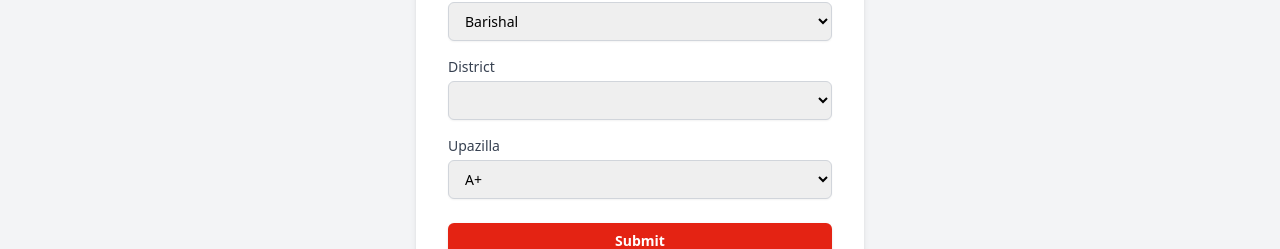
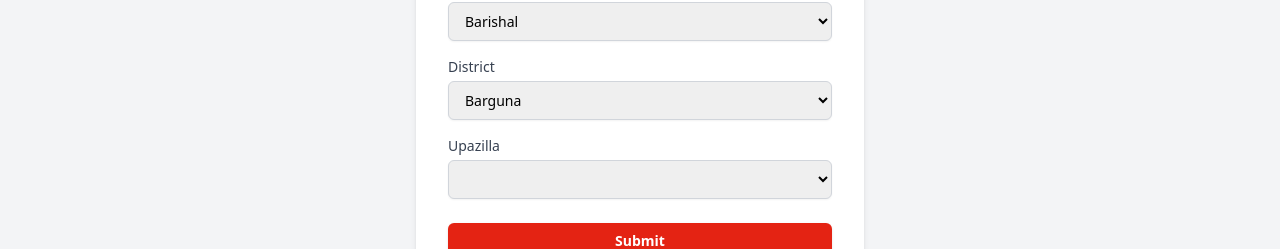
Before and after one commit to rifatjayed/Blood_Donation, a React (Vite) app: page / in a window 1280 px wide. Shown: the part 631-880 px from the top of the page. Built offline with nearby package versions, Linux system fonts and the light colour scheme.

Commit message:
division management done

```diff
--- a/src/components/pages/RegisterPage.jsx
+++ b/src/components/pages/RegisterPage.jsx
@@ -6,7 +6,7 @@ import "react-datepicker/dist/react-datepicker.css";
 import divisionData from "../../assets/division";
 
 const RegisterPage = () => {
-  console.log(divisionData[0].district[0].district);
+  // console.log(divisionData[0].district[0].district);
 
   const [division, setDivision] = useState();
   const [district, setDistrict] = useState();
@@ -17,19 +17,23 @@ const RegisterPage = () => {
     bloodGroup: "",
     lastDonate: Date.now(),
     birth: Date.now(),
-    division: "Dhaka",
+    division: "Barishal",
     district: "",
-    upzilla: "",
+    upazilla: "",
   });
 
   useEffect(() => {
-    const result = divisionData.find(
-      (item) => item[division] === formData.division
+    var result = divisionData.find(
+      (item) => item["division"] === formData.division
     );
     setDivision(result);
-    console.log("----------------------------------------------------");
-    console.log(division);
-  }, [formData.division]);
+    if (formData.district) {
+      var dis = division.district.find(
+        (item) => item["district"] === formData.district
+      );
+      setDistrict(dis);
+    }
+  }, [formData]);
 
   const handleChange = (e) => {
     setFormData({
@@ -40,7 +44,7 @@ const RegisterPage = () => {
 
   const handleSubmit = (event) => {
     event.preventDefault();
-    console.log(formData);
+    // console.log(formData);
   };
 
   return (
@@ -202,7 +206,7 @@ const RegisterPage = () => {
             </label>
             <select
               id="blood-group"
-              name="bloodGroup"
+              name="division"
               onChange={handleChange}
               className="mt-1  w-full py-2 px-3 border border-gray-300  rounded-md shadow-sm focus:outline-none focus:ring-red-500 focus:border-red-500 sm:text-sm"
             >
@@ -219,23 +223,15 @@ const RegisterPage = () => {
             </label>
             <select
               id="blood-group"
-              name="bloodGroup"
+              name="district"
               onChange={handleChange}
               className="mt-1  w-full py-2 px-3 border border-gray-300  rounded-md shadow-sm focus:outline-none focus:ring-red-500 focus:border-red-500 sm:text-sm"
             >
-              {/* <option value="A+">A+</option>
-              <option value="A-">A-</option>
-              <option value="B+">B+</option>
-              <option value="B-">B-</option>
-              <option value="AB+">AB+</option>
-              <option value="AB-">AB-</option>
-              <option value="O+">O+</option>
-              <option value="O-">O-</option> */}
-              {/* {console.log(division)} */}
-              {/* {division.district.map((district) => (
-                // eslint-disable-next-line react/jsx-key
-                <option value={district.district}>{district.district}</option>
-              ))} */}
+              {division &&
+                division.district.map((district) => (
+                  // eslint-disable-next-line react/jsx-key
+                  <option value={district.district}>{district.district}</option>
+                ))}
             </select>
           </div>
 
@@ -245,18 +241,15 @@ const RegisterPage = () => {
             </label>
             <select
               id="blood-group"
-              name="bloodGroup"
+              name="upazilla"
               onChange={handleChange}
               className="mt-1  w-full py-2 px-3 border border-gray-300  rounded-md shadow-sm focus:outline-none focus:ring-red-500 focus:border-red-500 sm:text-sm"
             >
-              <option value="A+">A+</option>
-              <option value="A-">A-</option>
-              <option value="B+">B+</option>
-              <option value="B-">B-</option>
-              <option value="AB+">AB+</option>
-              <option value="AB-">AB-</option>
-              <option value="O+">O+</option>
-              <option value="O-">O-</option>
+              {district &&
+                district.upazilla.map((upazilla) => (
+                  // eslint-disable-next-line react/jsx-key
+                  <option value={upazilla}>{upazilla}</option>
+                ))}
             </select>
           </div>
 
```
